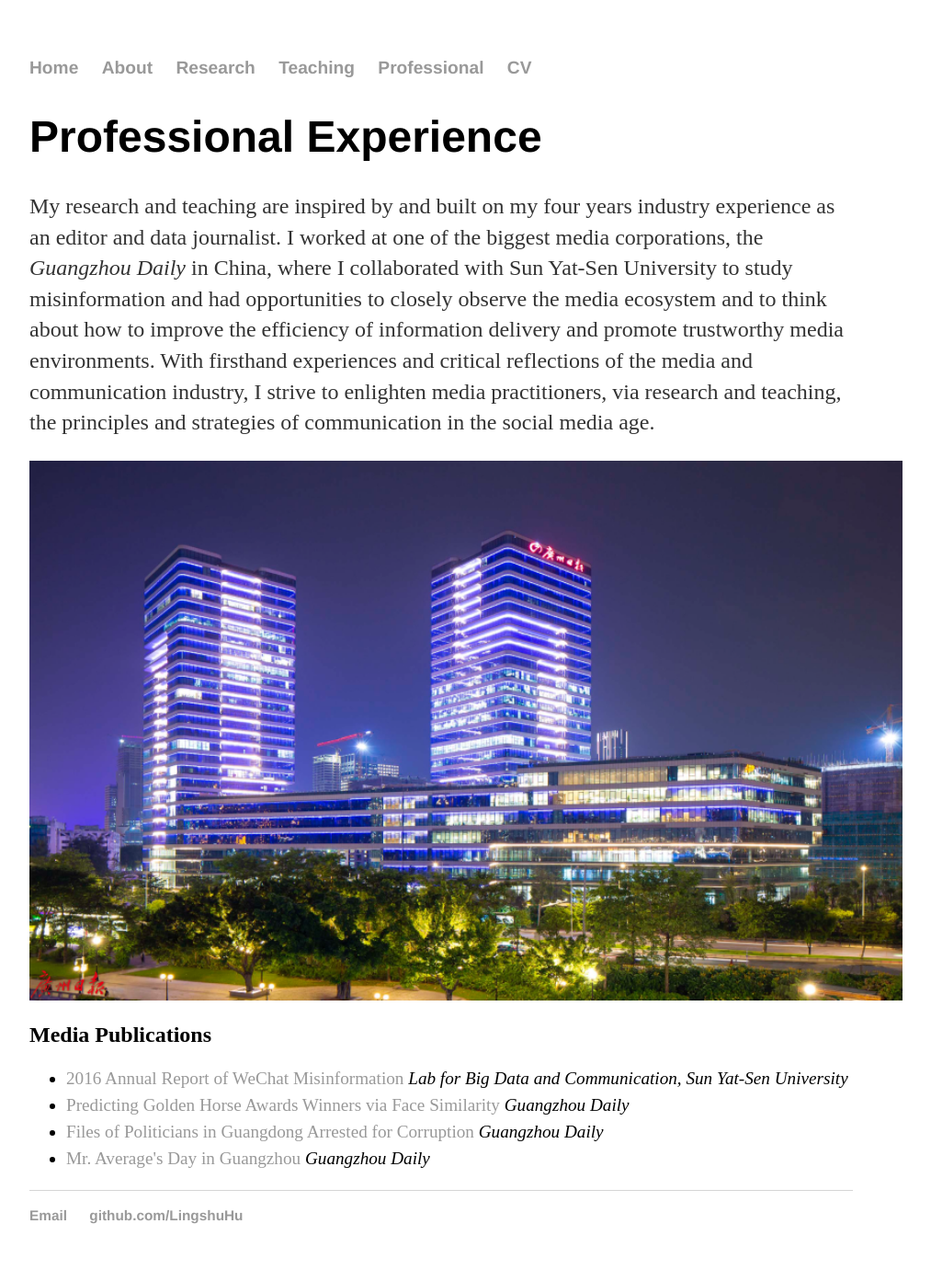
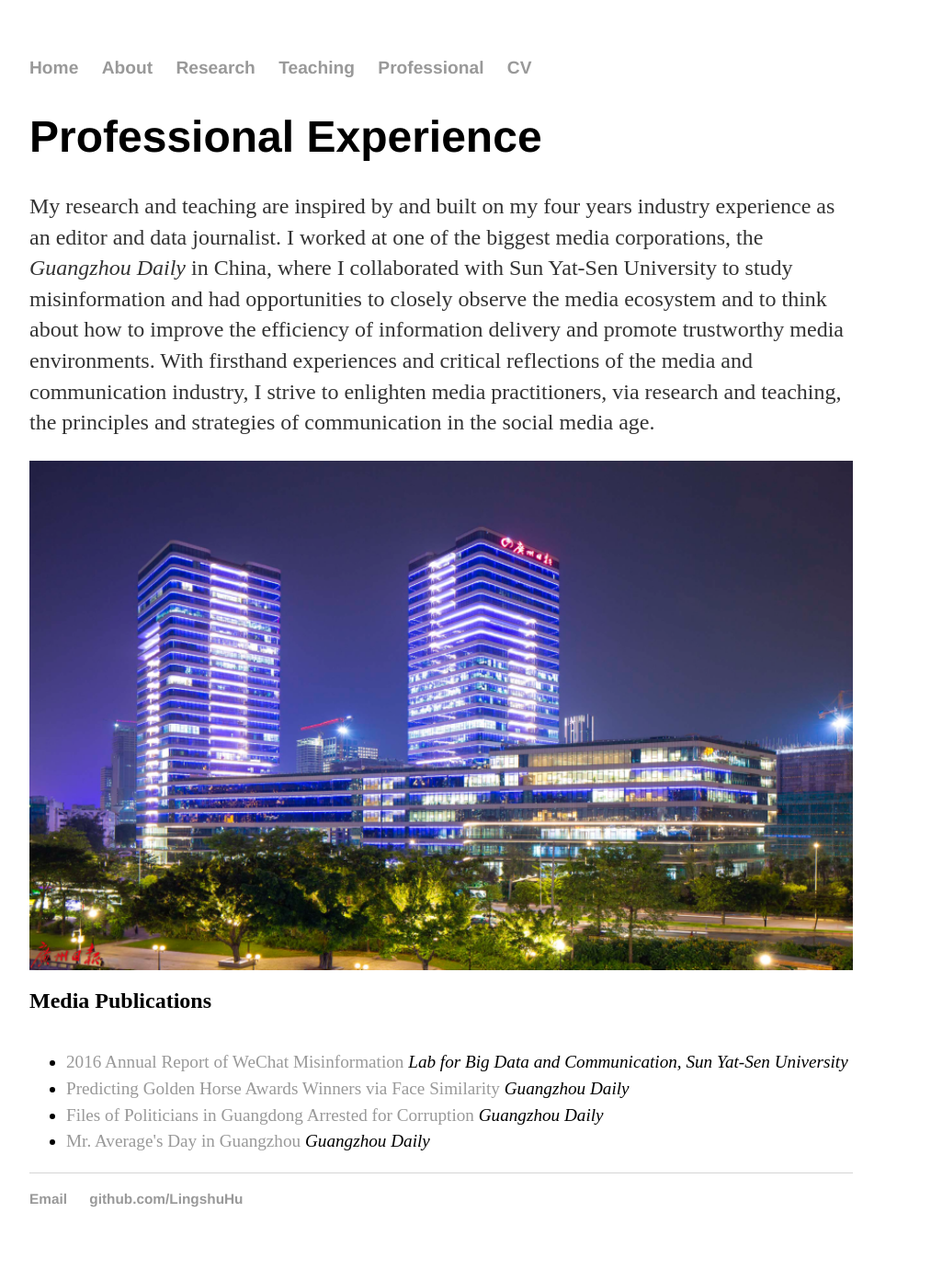
Before and after one commit to LingshuHu/lingshuhu.github.io, a Jekyll site: the page built from professional/index.html, in a window 1280 px wide. Shown: the whole page at 92% size, without its empty margins (160-1173 px from the left). Built offline with Jekyll 4.4.1, drawn with Linux system fonts in a browser that asks for light colours.

Commit message:
Update index.html

```diff
--- a/professional/index.html
+++ b/professional/index.html
@@ -6,7 +6,7 @@ title: Professional Experience
   	<div class="blurb">
   		<p>My research and teaching are inspired by and built on my four years industry experience as an editor and data journalist. I worked at one of the biggest media corporations, the <em>Guangzhou Daily</em> in China, where I collaborated with Sun Yat-Sen University to study misinformation and had opportunities to closely observe the media ecosystem and to think about how to improve the efficiency of information delivery and promote trustworthy media environments. With firsthand experiences and critical reflections of the media and communication industry, I strive to enlighten media practitioners, via research and teaching, the principles and strategies of communication in the social media age.</p>
 
-		<img src="../images/guangzhoudaily.png" width="950">
+		<div class="imgbox"><img class="center-fit" src="../images/guangzhoudaily.png" width="950">
 
 	    <h2>Media Publications</h2>
 		<ul>
```
